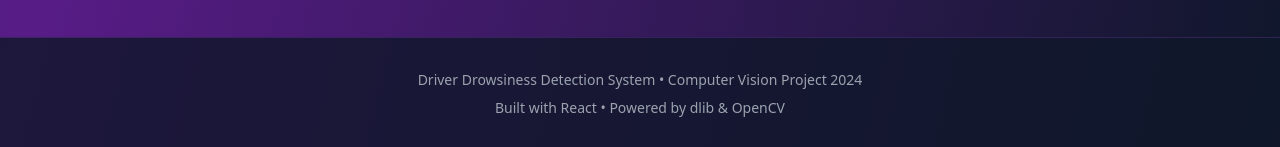
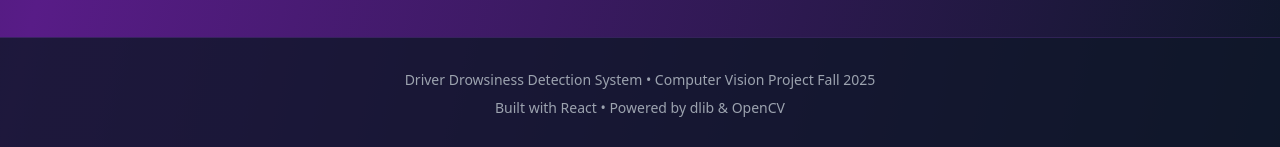
Before and after one commit to felixzhu88/cs566-final-project, a React (Create React App) app in the folder frontend/drowsiness-detection/: page / in a window 1280 px wide. Shown: the part 4984-5131 px from the top of the page. Built offline with nearby package versions, Linux system fonts and the light colour scheme.

Commit message:
small changes to text

```diff
--- a/frontend/drowsiness-detection/src/components/Footer.js
+++ b/frontend/drowsiness-detection/src/components/Footer.js
@@ -4,7 +4,7 @@ export default function Footer() {
   return (
     <footer className="py-8 px-6 border-t border-purple-500/20 bg-slate-900/80">
       <div className="max-w-6xl mx-auto text-center text-gray-400 text-sm">
-        <p>Driver Drowsiness Detection System • Computer Vision Project 2024</p>
+        <p>Driver Drowsiness Detection System • Computer Vision Project Fall 2025</p>
         <p className="mt-2">Built with React • Powered by dlib & OpenCV</p>
       </div>
     </footer>
```
